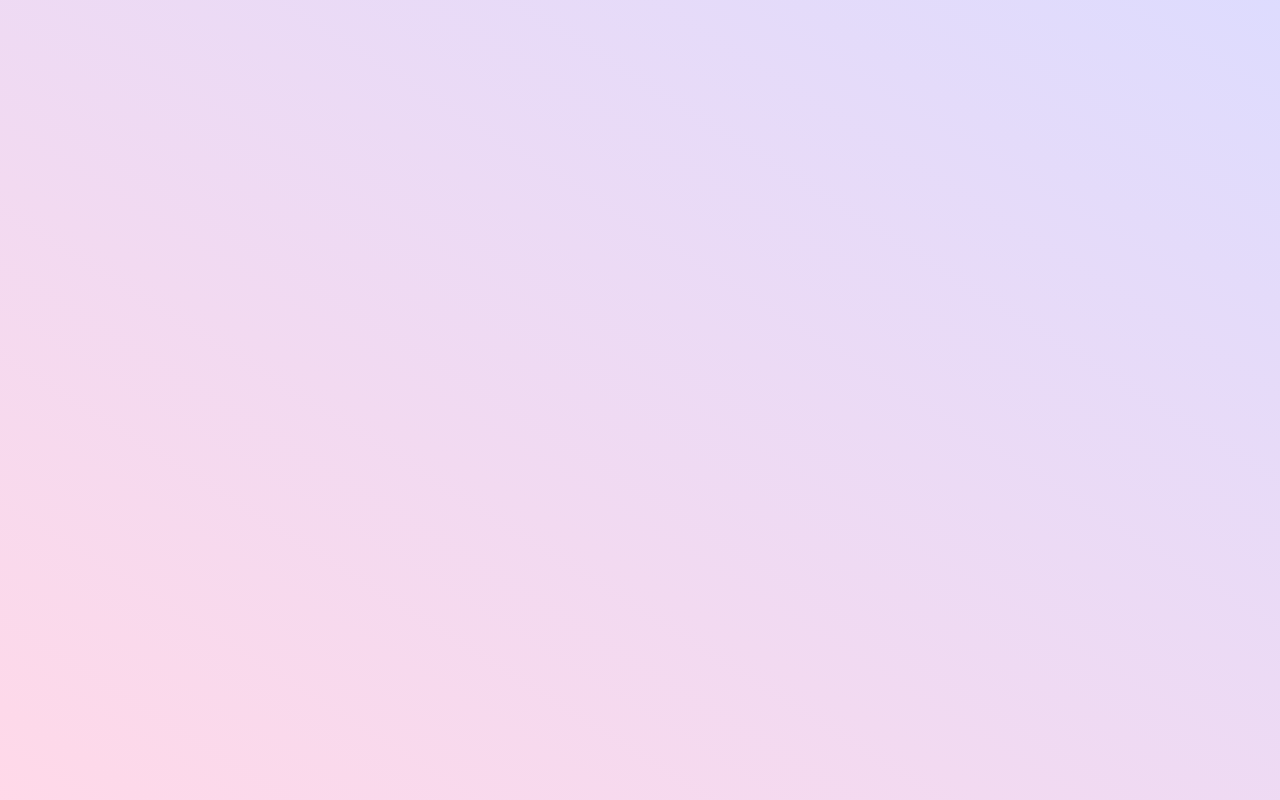
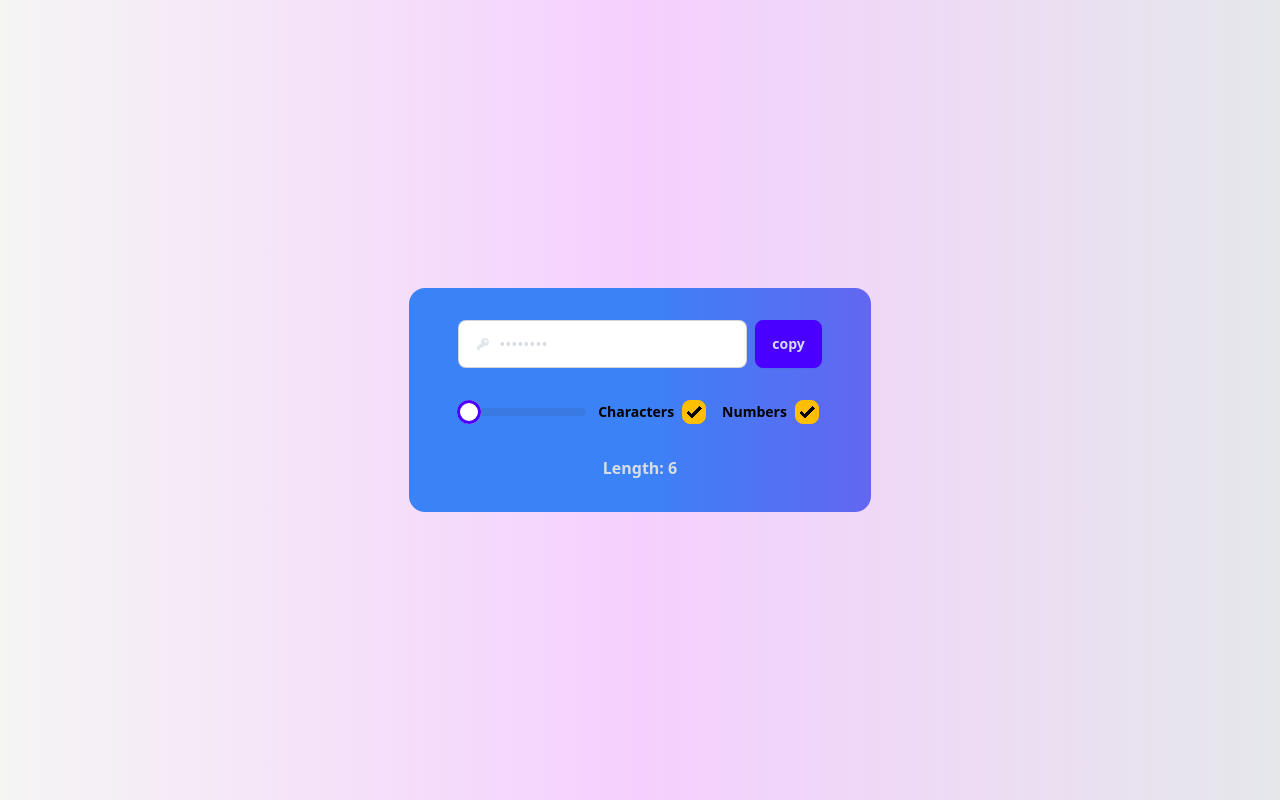
Before and after one commit to fevin1414/Password-Generator, a React (Vite) app: page / in a window 1280 px wide. Built offline with nearby package versions, Linux system fonts and the light colour scheme.

Commit message:
added Ui

```diff
--- a/src/App.jsx
+++ b/src/App.jsx
@@ -3,11 +3,78 @@ import reactLogo from "./assets/react.svg";
 import viteLogo from "/vite.svg";
 
 function App() {
-  const [count, setCount] = useState(0);
+  const [text, setText] = useState("copy");
+  const [length, SetLength] = useState(6);
+
+  const copyText = () => {
+    setText("copied");
+  };
 
   return (
     <>
-      <div className="bg-gradient-to-tr from-[#ff80b5] to-[#9089fc] opacity-30 h-screen w-screen"></div>
+      <div className="bg-gradient-to-l from-gray-200 via-fuchsia-200 to-stone-100 h-screen w-screen flex items-center justify-center">
+        <div className="card w-auto h-auto bg-gradient-to-r from-blue-500 via-blue-500 to-indigo-500 text-neutral-content ">
+          <div className="card-body items-center text-center">
+            <div className="flex items-center justify-center gap-2">
+              <label className="input input-bordered flex items-center gap-2">
+                <svg
+                  xmlns="http://www.w3.org/2000/svg"
+                  viewBox="0 0 16 16"
+                  fill="currentColor"
+                  className="w-4 h-4 opacity-70"
+                >
+                  <path
+                    fillRule="evenodd"
+                    d="M14 6a4 4 0 0 1-4.899 3.899l-1.955 1.955a.5.5 0 0 1-.353.146H5v1.5a.5.5 0 0 1-.5.5h-2a.5.5 0 0 1-.5-.5v-2.293a.5.5 0 0 1 .146-.353l3.955-3.955A4 4 0 1 1 14 6Zm-4-2a.75.75 0 0 0 0 1.5.5.5 0 0 1 .5.5.75.75 0 0 0 1.5 0 2 2 0 0 0-2-2Z"
+                    clipRule="evenodd"
+                  />
+                </svg>
+                <input type="password" className="grow" value="password" />
+              </label>
+              <button className="btn btn-primary" onClick={copyText}>
+                {text}
+              </button>
+            </div>
+            <div className="card-actions justify-end p-4">
+              <div className="flex items-center justify-center gap-2 mt-2">
+                <input
+                  type="range"
+                  min={6}
+                  max="100"
+                  value={length}
+                  onChange={(e) => SetLength(e.target.value)}
+                  className="range range-primary"
+                />
+              </div>
+              <div className="form-control">
+                <label className="cursor-pointer label">
+                  <span className="label-text font-bold text-black mr-2">
+                    Characters
+                  </span>
+                  <input
+                    type="checkbox"
+                    defaultChecked
+                    className="checkbox checkbox-warning"
+                  />
+                </label>
+              </div>
+              <div className="form-control">
+                <label className="cursor-pointer label">
+                  <span className="label-text font-bold text-black mr-2">
+                    Numbers
+                  </span>
+                  <input
+                    type="checkbox"
+                    defaultChecked
+                    className="checkbox checkbox-warning"
+                  />
+                </label>
+              </div>
+            </div>
+            <div className="font-bold">Length: {length}</div>
+          </div>
+        </div>
+      </div>
     </>
   );
 }
```
